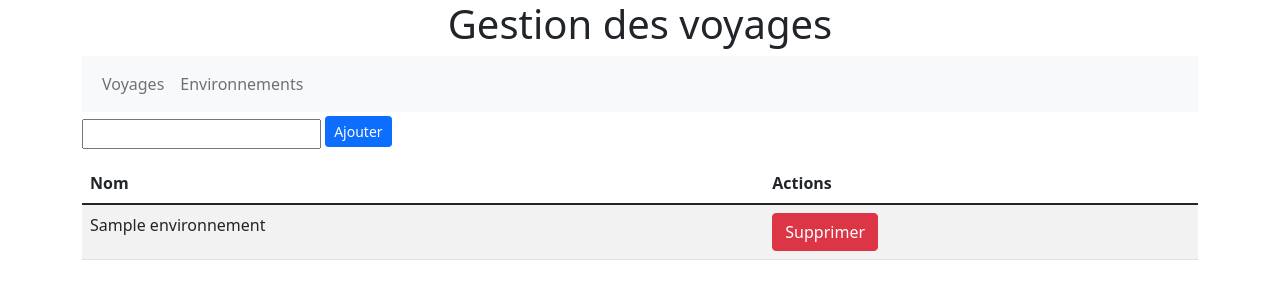
After one commit to SBDEV-FR/mesvoyages, a Symfony app: template templates/admin/admin.environnements.html.twig in a window 1280 px wide. The commit adds this page. Shown: the top 300 px of the page. Run offline with Twig, Linux system fonts and the light colour scheme; the template is opened without the code that fills it: most values are stand-ins (such as "Sample title", 1, 10 or a date in 2020); some libraries are stand-ins or nearby versions.

Commit message:
Phase 16 : ORM (gestion des environnements : ajout et suppression)

```diff
--- a/config/services.yaml
+++ b/config/services.yaml
@@ -17,7 +17,6 @@ services:
         resource: '../src/'
         exclude:
             - '../src/DependencyInjection/'
-            - '../src/Entity/'
             - '../src/Kernel.php'
 
     # add more service definitions when explicit configuration is needed
--- a/src/Controller/admin/AdminVoyagesController.php
+++ b/src/Controller/admin/AdminVoyagesController.php
@@ -9,7 +9,6 @@ use Symfony\Bundle\FrameworkBundle\Controller\AbstractController;
 use Symfony\Component\HttpFoundation\Request;
 use Symfony\Component\HttpFoundation\Response;
 use Symfony\Component\Routing\Annotation\Route;
-
 
 /**
  * Description of AdminVoyagesController
@@ -49,11 +48,12 @@ class AdminVoyagesController extends AbstractController {
       * @param int $id
       * @return Response
       */
-     public function suppr(int $id) : Response {
+    public function suppr(int $id) : Response {
          $visite = $this->repository->find($id);
          $this->repository->remove($visite, true);
          return $this->redirectToRoute('admin.voyages');
      }
+
      /**
       * @Route("/admin/edit/{id}", name="admin.voyage.edit")
       * @param int $id
--- /dev/null
+++ b/templates/admin/admin.environnements.html.twig
@@ -0,0 +1,41 @@
+{% extends "baseadmin.html.twig" %}
+
+{% block body %}
+
+    <form class="form-inline mt-1" method="POST" action="{{ path('admin.environnement.ajout') }}">
+        <div class="form-group mr-1 mb-2">
+            <input type="text" class="sm" name="nom">
+            <button type="submit" class="btn btn-primary mb-2 btn-sm"> Ajouter</button>
+        </div>
+    </form>
+        <table class="table table-striped">
+        <thead>
+            <tr>
+                <th>
+                    Nom
+                </th>
+                <th>
+                    Actions
+                </th>
+            </tr>
+        </thead>
+        <tbody>
+            {% for environnement in environnements %}
+                <tr>
+                    <td>
+                        {{ environnement.nom }}
+                    </td>
+                    <td>
+                        <a href="{{ path('admin.environnement.suppr', {id:environnement.id}) }}"
+                           class="btn btn-danger"
+                           onclick="return confirm('Etes-vous sûr de vouloir supprimer {{ environnement.nom }} ?')">
+                            Supprimer
+                        </a>
+
+                    </td>
+                </tr>
+            {% endfor %}
+        </tbody>
+    </table>
+
+{% endblock %}
--- a/templates/baseadmin.html.twig
+++ b/templates/baseadmin.html.twig
@@ -9,6 +9,24 @@
         <div class="text-center">
             <h1>Gestion des voyages</h1>
         </div>
+                    <nav class="navbar navbar-expand-lg navbar-light bg-light">
+              <div class="container-fluid">
+                <button class="navbar-toggler" type="button" data-bs-toggle="collapse" data-bs-target="#navbarNav" aria-controls="navbarNav" aria-expanded="false" aria-label="Toggle navigation">
+                  <span class="navbar-toggler-icon"></span>
+                </button>
+                <div class="collapse navbar-collapse" id="navbarNav">
+                  <ul class="navbar-nav">
+                    <li class="nav-item">
+                      <a class="nav-link" href="{{ path('admin.voyages') }}">Voyages</a>
+                    </li>
+                    <li class="nav-item">
+                      <a class="nav-link" href="{{ path('admin.environnements') }}">Environnements</a>
+                    </li>
+                  </ul>
+                </div>
+              </div>
+            </nav>
+
     </div>
 {% endblock %}
 
```
Also changed, not shown: src/Controller/admin/AdminEnvironnementController.php (added, +67 -0 lines), src/Repository/EnivronnementRepository.php (+7 -5 lines).
